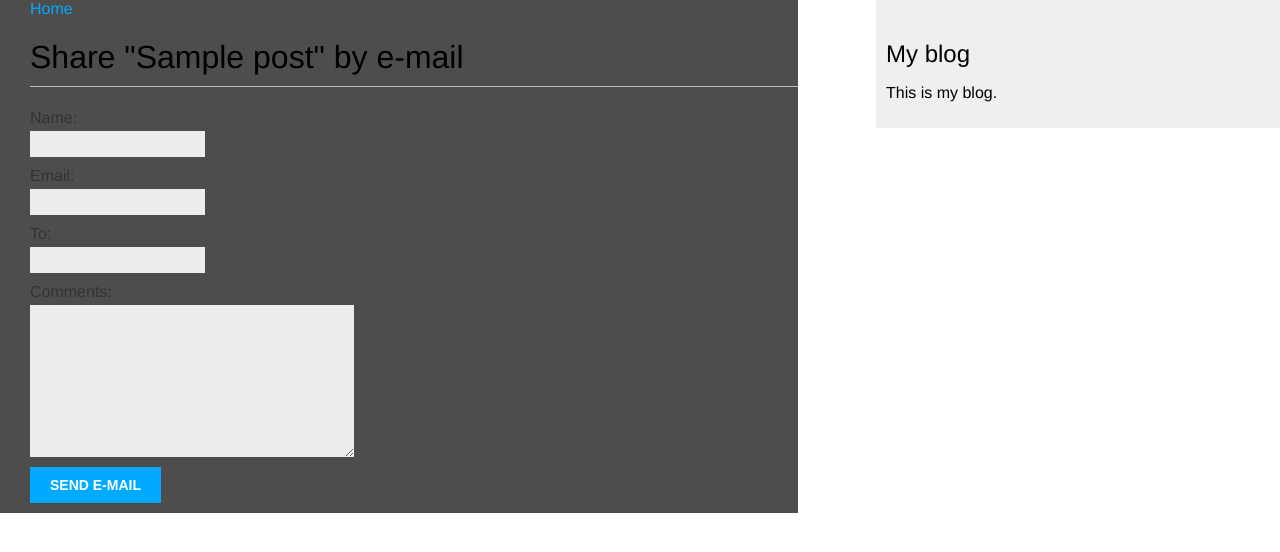
After one commit to Eng-Hamad-Ghosen/Django_Blog_Application, a Django app: page /blog/1/post_share/ in a window 1280 px wide. The commit adds this page. Shown: the top 552 px of the page. Run offline with Django 5.2, Linux system fonts and the light colour scheme; tables that the repository leaves empty hold one stand-in row (values such as "Sample post").

Commit message:
Add sharing the post by Email

```diff
--- /dev/null
+++ b/blog/forms.py
@@ -0,0 +1,7 @@
+from django import forms
+
+class EmailPostForm(forms.Form):
+    name = forms.CharField(max_length=25)
+    email = forms.EmailField()
+    to = forms.EmailField()
+    comments = forms.CharField(required=False, widget=forms.Textarea)
--- a/blog/templates/blog/post/post_details.html
+++ b/blog/templates/blog/post/post_details.html
@@ -10,4 +10,6 @@
     Published {{ post.publish }} by {{ post.author }}
     </p>
     {{ post.body|linebreaks }}
+
+    <a href="{% url 'blog:post_share' post.id %}">Share this post</a>
 {% endblock content %}
--- /dev/null
+++ b/blog/templates/blog/post/share.html
@@ -0,0 +1,28 @@
+{% extends 'base.html' %}
+
+{% block title %}Share a post{% endblock title %}
+
+
+{% block content %}
+
+    {% if sent %}
+        <h1>E-mail Successfully sent</h1>
+        <p style="color: rgb(145, 161, 145);">
+            "{{ post.title }}" was successfully sent tot {{ form.cleaned_data.to }}
+        </p>
+
+        <p>
+            <a href="{{post_url}}">Link</a><br>
+            {{post_url}} <br>
+            <a href="{{post_url}}">{{post_url}}</a>
+        </p>
+    {% else %}
+        <h1>Share "{{ post.title }}" by e-mail</h1>
+        <form method="POST" class="form">
+            {% csrf_token %}
+            {{form}}
+            <input type="submit" value="Send E-mail">
+        </form>
+    {% endif %}
+
+{% endblock content %}
--- a/blog/urls.py
+++ b/blog/urls.py
@@ -5,4 +5,5 @@ urlpatterns = [
     path('', views.post_list, name='post_list'),
     path('CBVpost_list/', views.Post_List.as_view(), name='CBVpost_list'),
     path('<int:year>/<int:month>/<int:day>/<str:slug>/', views.post_details, name='post_details'),
+    path('<int:id>/post_share/',views.post_share, name='post_share'),
 ]
--- a/blog/views.py
+++ b/blog/views.py
@@ -5,6 +5,8 @@ from django.http import HttpResponse
 from .models import Post
 from django.core.paginator import Paginator, EmptyPage
 from django.views.generic import ListView
+from. forms import EmailPostForm
+from django.core.mail import send_mail
 # Create your views here.
 
 def post_list(request):
@@ -38,3 +40,21 @@ def post_details(request, year, month, day, slug):
                              publish__month=month,
                              publish__day=day)
     return render(request, 'blog/post/post_details.html', {'post':post})
+
+def post_share(request, id):
+    post = get_object_or_404(Post, id=id)
+    sent =False
+    post_url = request.build_absolute_uri(post.get_absolute_url())
+    if request.method=='POST':
+        form = EmailPostForm(request.POST)
+        if form.is_valid():
+            subject = f"{form.cleaned_data['name']}  recommend your read {post.title}"
+            message = f"Read {post.title} at {post_url} \n {form.cleaned_data['name'] }\'s comments: {form.cleaned_data['comments']}"
+            try:
+                send_mail(subject, message, 'from_your_account@gmail.com', [form.cleaned_data['to']],fail_silently=False)
+            except:
+
+                sent = True
+    else:
+        form = EmailPostForm()
+    return render(request, 'blog/post/share.html', {'form':form, 'post':post, 'sent':sent, 'post_url':post_url})
```
Also changed, not shown: project/settings.py (+9 -0 lines), static/css/blog.css (line endings or trailing spaces).
